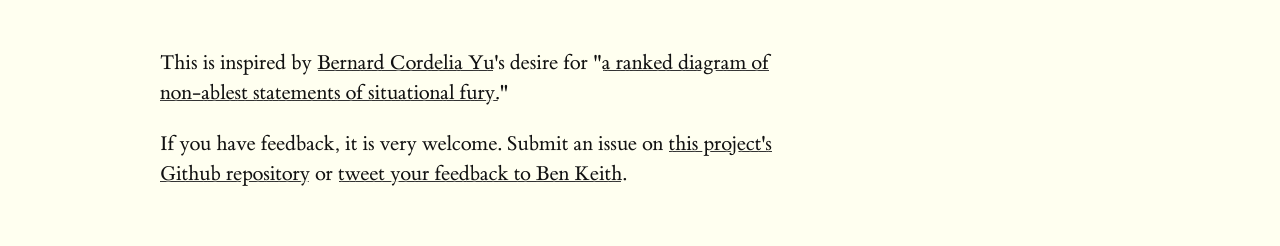
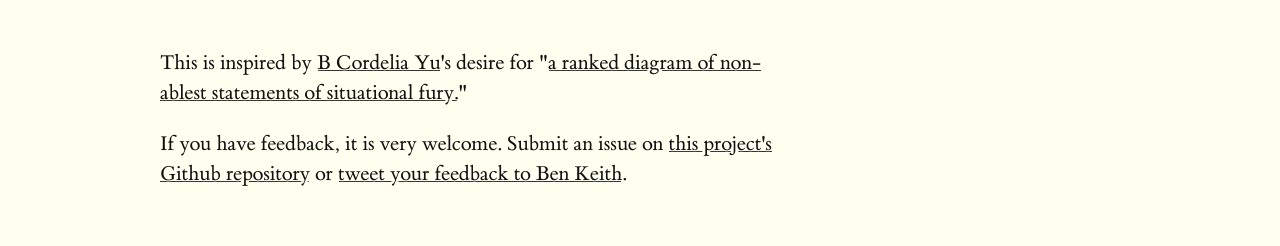
Before and after one commit to benlk/ranked-situational-fury, a plain HTML site: page index.html in a window 1280 px wide. Shown: the part 244-490 px from the top of the page. Drawn offline with Linux system fonts and the light colour scheme.

Commit message:
B Cordelia Yu, not Bernard Cordelia Yu

```diff
--- a/index.html
+++ b/index.html
@@ -16,7 +16,7 @@
 		<p class="subtitle">Words to describe bad things</p>
 
 		<section>
-			<p>This is inspired by <a href="">Bernard Cordelia Yu</a>'s desire for "<a href="https://twitter.com/thebestsophist/status/652133133458915328">a ranked diagram of non-ablest statements of situational fury.</a>"</p>
+			<p>This is inspired by <a href="">B Cordelia Yu</a>'s desire for "<a href="https://twitter.com/thebestsophist/status/652133133458915328">a ranked diagram of non-ablest statements of situational fury.</a>"</p>
 			<p>If you have feedback, it is very welcome. Submit an issue on <a href="https://github.com/benlk/ranked-situational-fury/issues">this project's Github repository</a> or <a href="https://twitter.com/benlkeith">tweet your feedback to Ben Keith</a>.</p>
 		</section>
 
@@ -483,7 +483,7 @@
 
 		<section>
 			<h2>Credits</h2>
-			<p>Many of the original list of words were taken from the replies to <a href="https://twitter.com/thebestsophist/status/652130815011258368">this tweet</a> by <a href="https://twitter.com/thebestsophist">Bernard Cordelia Yu</a>, who is an inspiring person. Thanks to <a href="https://twitter.com/johannespunkt">@johannespunkt</a>, <a href="https://twitter.com/zaranosaur">@zaranosaur</a>, and <a href="https://twitter.com/sargoth">@sargoth</a>.</p>
+			<p>Many of the original list of words were taken from the replies to <a href="https://twitter.com/thebestsophist/status/652130815011258368">this tweet</a> by <a href="https://twitter.com/thebestsophist">B Cordelia Yu</a>, who is an inspiring person. Thanks to <a href="https://twitter.com/johannespunkt">@johannespunkt</a>, <a href="https://twitter.com/zaranosaur">@zaranosaur</a>, and <a href="https://twitter.com/sargoth">@sargoth</a>.</p>
 			<p>The definition of ableism here is quoted from Lydia Brown's post <a href="http://www.autistichoya.com/p/ableist-words-and-terms-to-avoid.html">Ableism/Language</a>.</p>
 			<p>The CSS styles are based on <a href="https://github.com/edwardtufte/tufte-css">Tufte CSS</a>.</p>
 			<p>A list of resources consulted in the preparation of this list includes:
```
